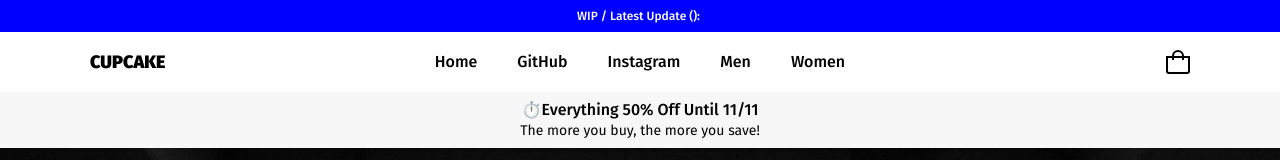
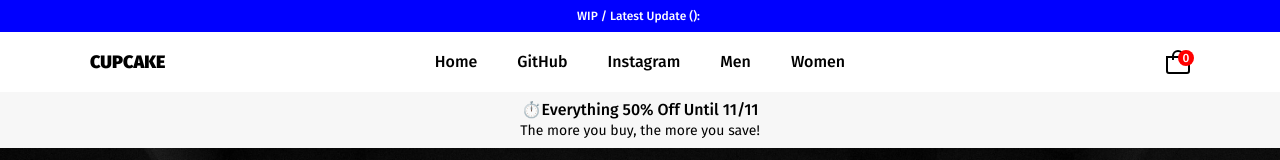
Before and after one commit to SirBruno/portfolio, a React (Create React App) app: page / in a window 1280 px wide. Shown: the top 160 px of the page. Built offline with nearby package versions, Linux system fonts and the light colour scheme; no server answers.

Commit message:
added cart number of items

```diff
--- a/src/components/Nav/Nav.css
+++ b/src/components/Nav/Nav.css
@@ -153,6 +153,27 @@
 .nav__bagIcon_desktop {
   max-height: 24px;
   margin-left: auto;
+  position: relative;
+}
+
+.nav__bagIcon_desktop img {
+  max-height: 24px;
+}
+
+.nav_bagItemNumber {
+  right: -4px;
+  position: absolute;
+  background: red;
+  width: 16px;
+  height: 16px;
+  font-size: 12px;
+  line-height: 1;
+  display: inline-flex;
+  align-items: center;
+  justify-content: center;
+  border-radius: 100px;
+  color: white;
+  font-weight: 500;
 }
 
 .nav_mobileButtons {
--- a/src/components/Nav/Nav.js
+++ b/src/components/Nav/Nav.js
@@ -7,7 +7,8 @@ import bagIcon from '../../assets/bag-icon.svg'
 function Nav() {
 
   const [PRs, SetPRs] = useState(null);
-  const [mobileMenu, SetMobileMenu] = useState(true);
+  const [mobileMenu, SetMobileMenu] = useState(true)
+  const [cartItems, setCardItems] = useState(0)
 
   useEffect(() => {
     async function fetchData() {
@@ -50,7 +51,10 @@ function Nav() {
           <Link to="/categories/men">Men</Link>
           <Link to="/categories/women">Women</Link>
         </div>
-        <img src={bagIcon} className="nav__bagIcon_desktop" alt="shopping bag" />
+        <div className="nav__bagIcon_desktop">
+          <img src={bagIcon} alt="shopping bag" />
+          <span className='nav_bagItemNumber'>{cartItems}</span>
+        </div>
         <div className="nav_mobileButtons">
           <img src={bagIcon} className="nav__bagIcon_mobile" alt="shopping bag" />
           <div onClick={() => MobileMenuClick()} className="mobileMenu">
```
